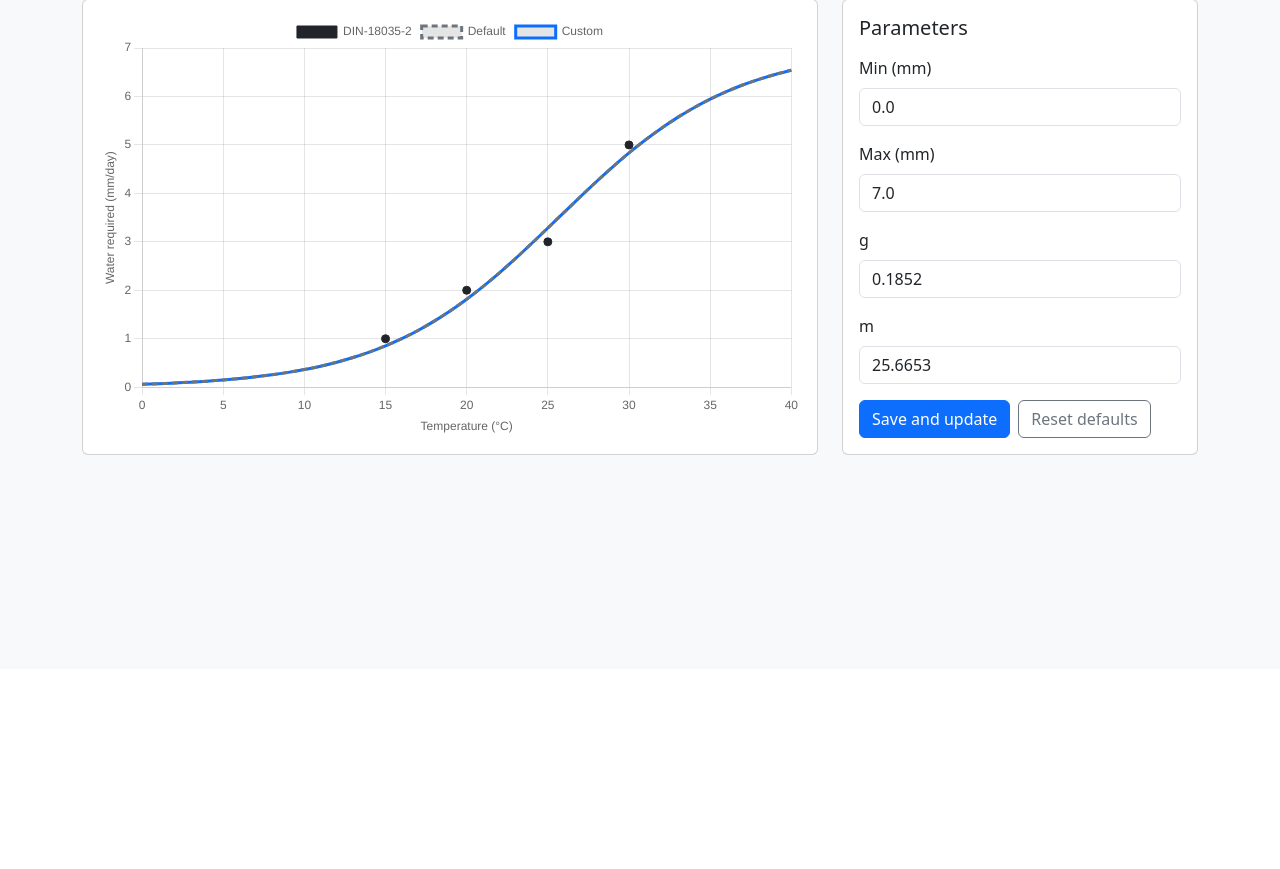
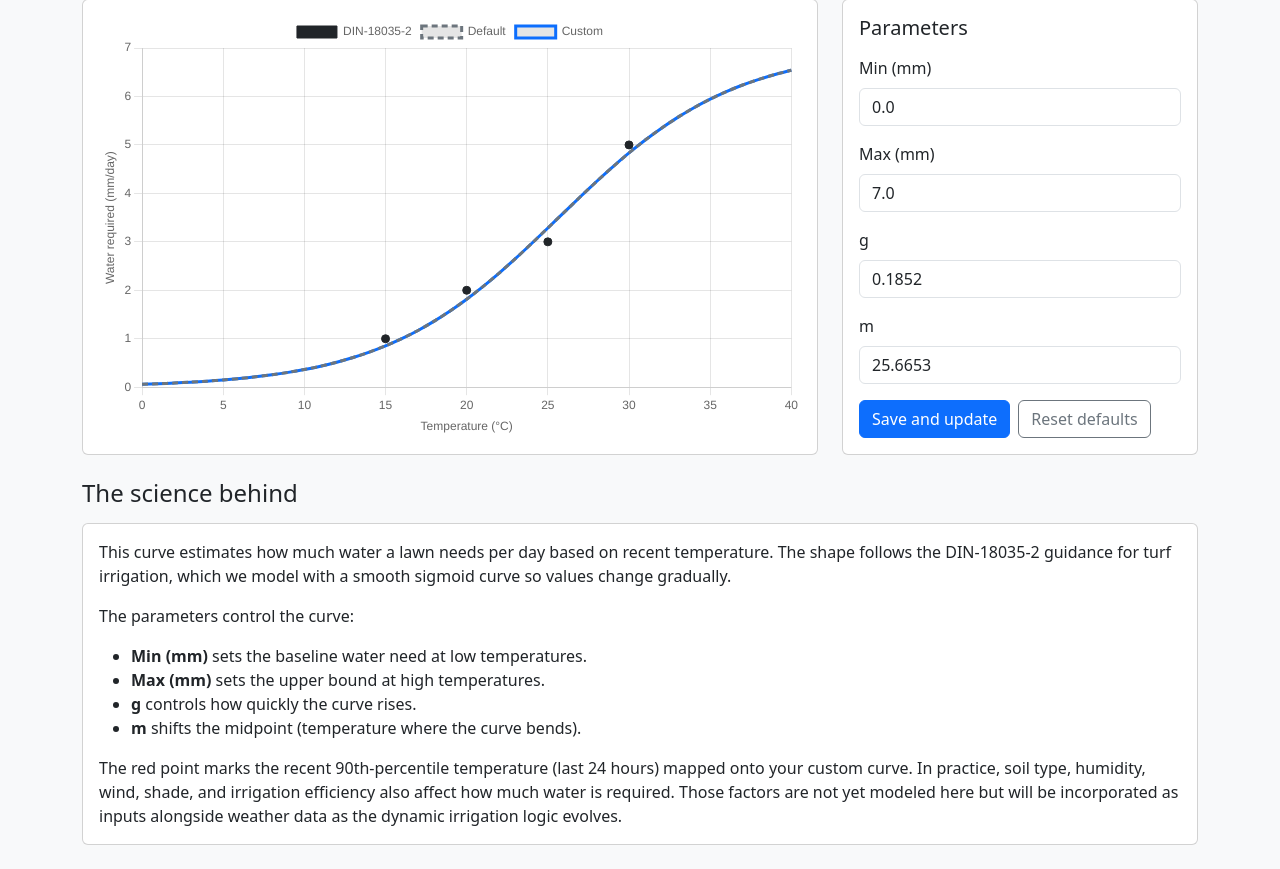
Before and after one commit to cafawo/rainwise, a Django app: page /curve/ in a window 1280 px wide. Shown: the part 131-1000 px from the top of the page. Before the commit the page ends 586 px from the top, so only its background shows below. Run offline with Django 4.2, Linux system fonts and the light colour scheme; the visitor is signed in with stand-in values (Sample User, id 1); data that the repository does not hold is empty.

Commit message:
Add detailed explanation of curve parameters and irrigation logic to curve page

```diff
--- a/templates/irrigation/curve.html
+++ b/templates/irrigation/curve.html
@@ -51,6 +51,33 @@
         </form>
       </div>
     </div>
+  </div>
+</div>
+
+<h2 class="h4 mt-4 mb-3">The science behind</h2>
+<div class="card">
+  <div class="card-body">
+    <p class="mb-3">
+      This curve estimates how much water a lawn needs per day based on recent
+      temperature. The shape follows the DIN-18035-2 guidance for turf irrigation,
+      which we model with a smooth sigmoid curve so values change gradually.
+    </p>
+    <p class="mb-3">
+      The parameters control the curve:
+    </p>
+    <ul class="mb-3">
+      <li><strong>Min (mm)</strong> sets the baseline water need at low temperatures.</li>
+      <li><strong>Max (mm)</strong> sets the upper bound at high temperatures.</li>
+      <li><strong>g</strong> controls how quickly the curve rises.</li>
+      <li><strong>m</strong> shifts the midpoint (temperature where the curve bends).</li>
+    </ul>
+    <p class="mb-0">
+      The red point marks the recent 90th-percentile temperature (last 24 hours)
+      mapped onto your custom curve. In practice, soil type, humidity, wind,
+      shade, and irrigation efficiency also affect how much water is required.
+      Those factors are not yet modeled here but will be incorporated as inputs
+      alongside weather data as the dynamic irrigation logic evolves.
+    </p>
   </div>
 </div>
 {% endblock %}
```
